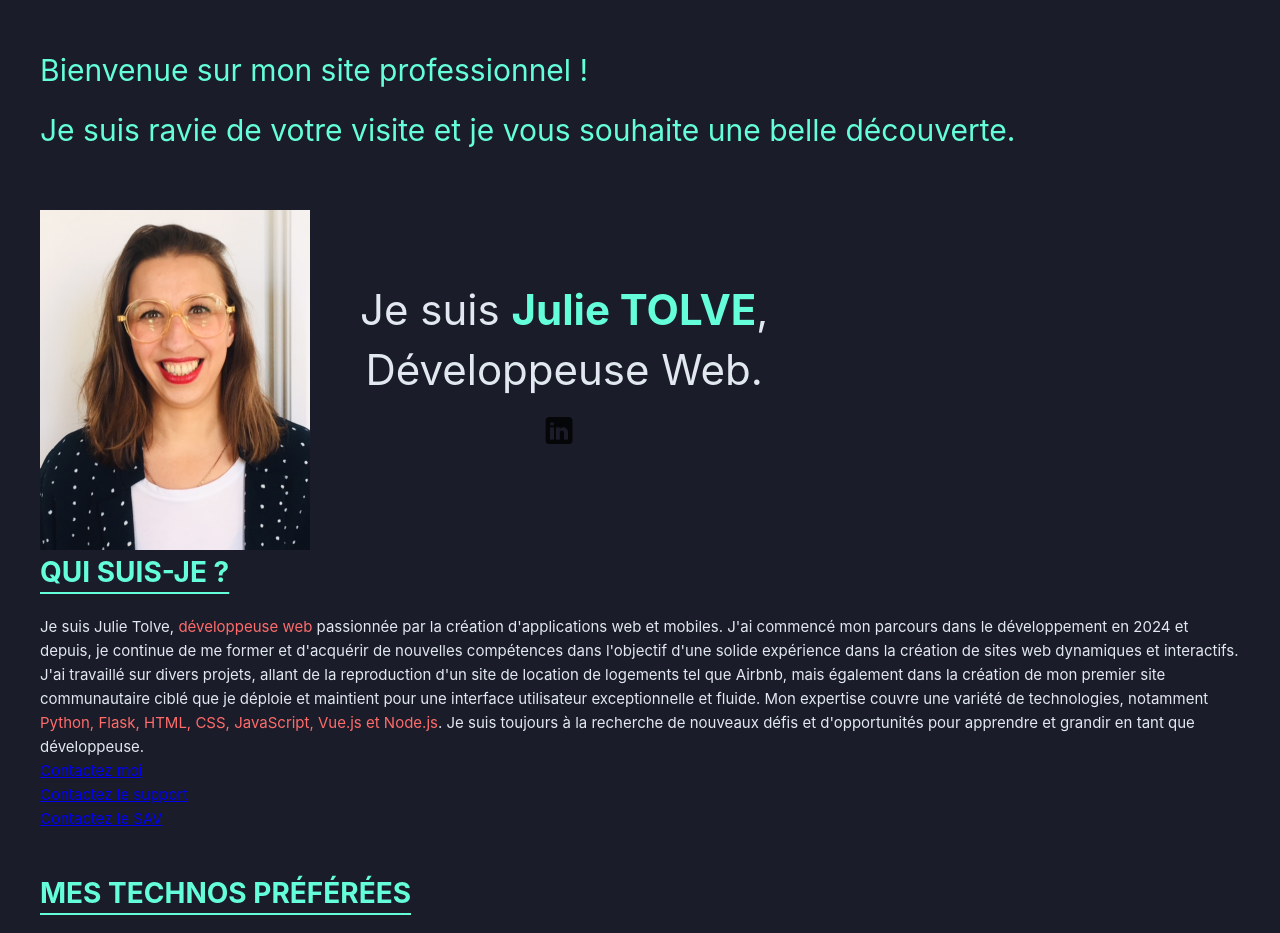
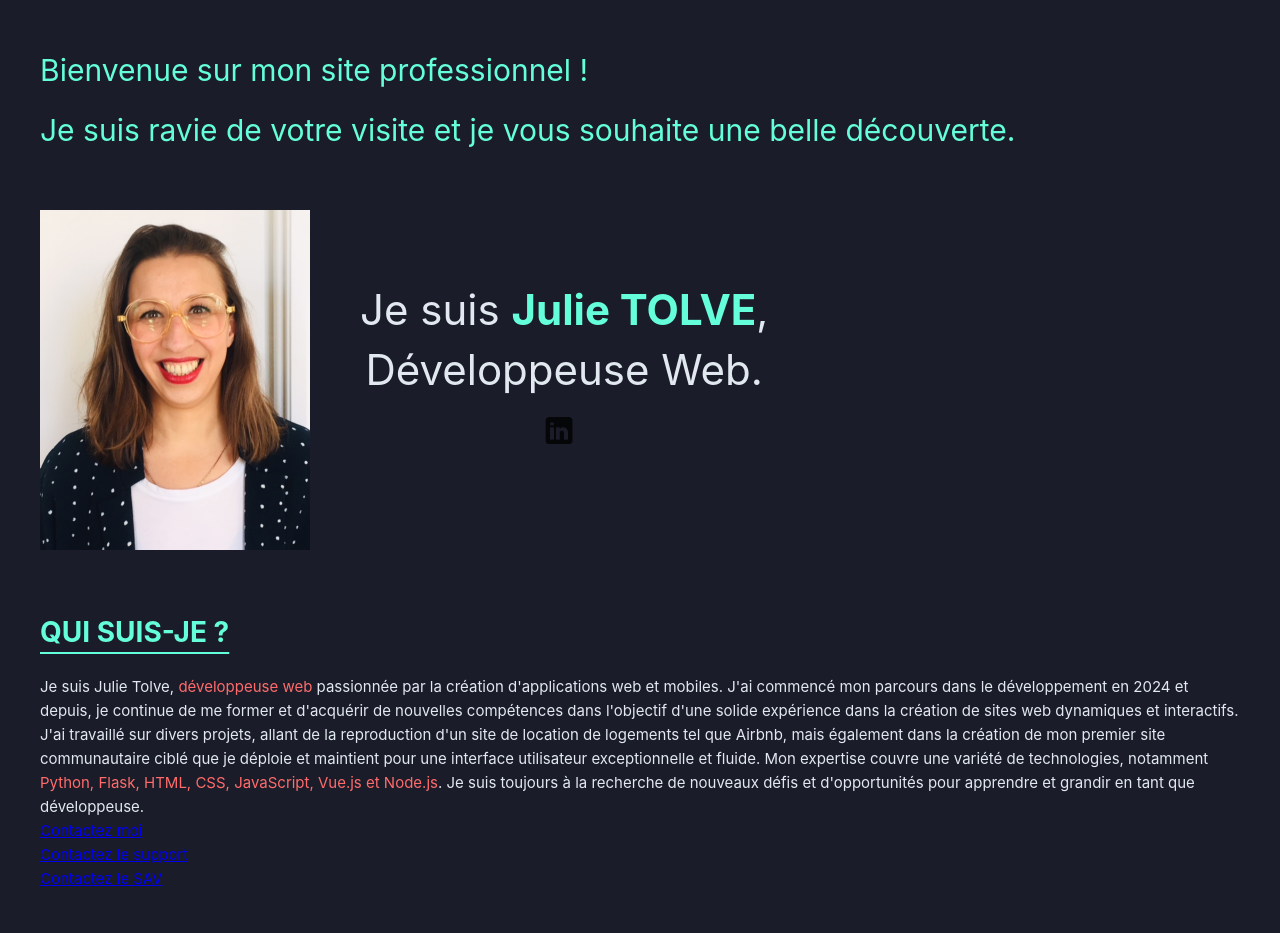
Before and after one commit to JulieRaph/Portfolio_Projects, a Vue app: page / in a window 1280 px wide. Shown: the top 933 px of the page. Built offline with nearby package versions, Linux system fonts and the light colour scheme.

Commit message:
fix: Increase margin-top for improved spacing in AboutMe component

```diff
--- a/src/components/AboutMe.vue
+++ b/src/components/AboutMe.vue
@@ -22,7 +22,7 @@
 
 <style scoped>
     #about-me {
-        margin-top: 40px;
+        margin-top: 100px;
     }
 
     .default-text {
```
